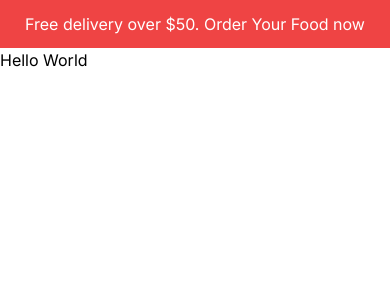
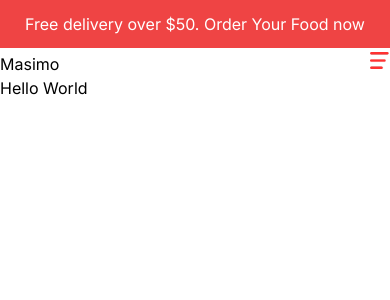
Before and after one commit to joy-biswas-info/food-delivery, a Next.js app: page / in a window 390 px wide. Shown: the top 300 px of the page. Built offline with nearby package versions, Linux system fonts and the light colour scheme.

Commit message:
[DONE] Mobile Menu

```diff
--- a/src/app/layout.tsx
+++ b/src/app/layout.tsx
@@ -2,6 +2,7 @@ import "./globals.css";
 import type { Metadata } from "next";
 import { Inter } from "next/font/google";
 import Notification from "@/components/Notification";
+import Navigation from "@/components/Navigation";
 
 const inter = Inter({ subsets: ["latin"] });
 
@@ -18,7 +19,8 @@ export default function RootLayout({
   return (
     <html lang="en">
       <body className={inter.className}>
-        <Notification></Notification>
+        <Notification />
+        <Navigation />
         {children}
       </body>
     </html>
--- /dev/null
+++ b/src/components/CartIcon.tsx
@@ -0,0 +1,14 @@
+import Image from "next/image";
+import Link from "next/link";
+import React from "react";
+
+const CartIcon = () => {
+  return (
+    <div className="flex gap-2">
+      <Image src="/cart.png" alt="" height={"20"} width={"20"} />
+      <span>Cart (0)</span>
+    </div>
+  );
+};
+
+export default CartIcon;
--- a/src/components/Header.tsx
+++ /dev/null
@@ -1,7 +0,0 @@
-import React from "react";
-
-const Header = () => {
-  return <div>Header</div>;
-};
-
-export default Header;
--- a/src/components/Menu.tsx
+++ b/src/components/Menu.tsx
@@ -1,10 +1,60 @@
+"use client";
 import Image from "next/image";
-import React from "react";
-
+import Link from "next/link";
+import React, { useState } from "react";
+import CartIcon from "./CartIcon";
+const links = [
+  { id: 1, title: "Homepage", url: "/" },
+  { id: 2, title: "Menu", url: "/menu" },
+  { id: 3, title: "Working Hours", url: "/" },
+  { id: 4, title: "Contact", url: "/" },
+];
 const Menu = () => {
+  const [open, setOpen] = useState(false);
+  const user = false;
   return (
-    <div>
-      <Image src="/open.png" alt="" width={20} height={20} />
+    <div className="md:hidden">
+      {!open ? (
+        <Image
+          src="/open.png"
+          alt=""
+          width={20}
+          height={20}
+          onClick={() => setOpen(true)}
+          className="cursor-pointer"
+        />
+      ) : (
+        <Image
+          src="/close.png"
+          alt=""
+          width={20}
+          height={20}
+          onClick={() => setOpen(false)}
+          className="cursor-pointer"
+        />
+      )}
+      {open && (
+        <div className="bg-red-500 h-[calc(100vh-6rem)] w-full text-white flex flex-col items-center justify-center gap-8 absolute left-0 top-24">
+          {links.map((item) => (
+            <Link key={item.id} href={item.url} onClick={() => setOpen(false)}>
+              {item.title}
+            </Link>
+          ))}
+          {!user ? (
+            <Link href="/login" onClick={() => setOpen(false)}>
+              Login
+            </Link>
+          ) : (
+            <Link href="/login" onClick={() => setOpen(false)}>
+              Order
+            </Link>
+          )}
+          <Link href="/cart" onClick={() => setOpen(false)}>
+            {" "}
+            <CartIcon />{" "}
+          </Link>
+        </div>
+      )}
     </div>
   );
 };
--- /dev/null
+++ b/src/components/Navigation.tsx
@@ -0,0 +1,15 @@
+import React from "react";
+import Menu from "./Menu";
+import Link from "next/link";
+
+const Navigation = () => {
+  return (
+    <div className="flex justify-between mt-1">
+      {/* Logo  */}
+      <Link href="/">Masimo</Link>
+      <Menu />
+    </div>
+  );
+};
+
+export default Navigation;
```
